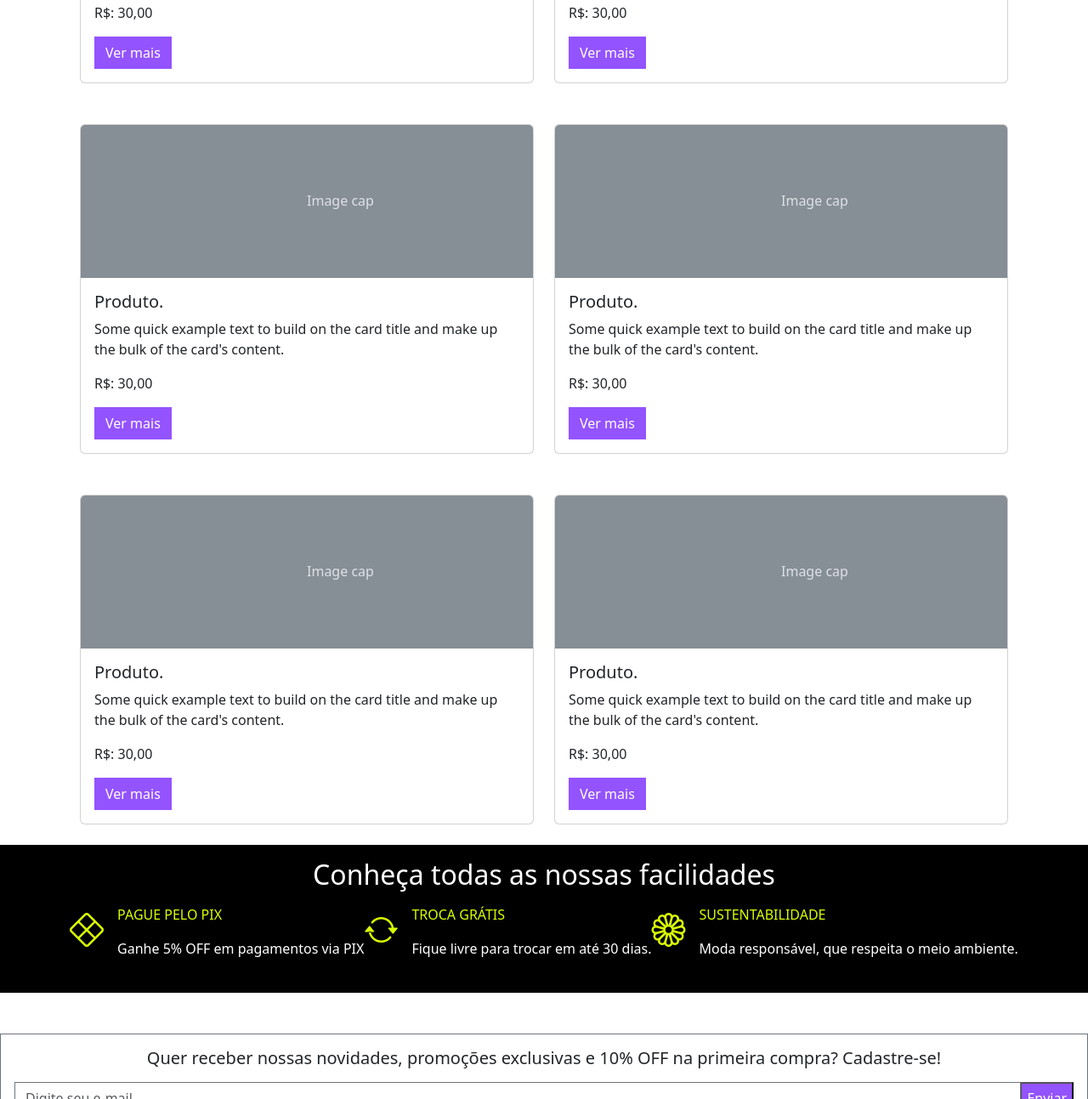
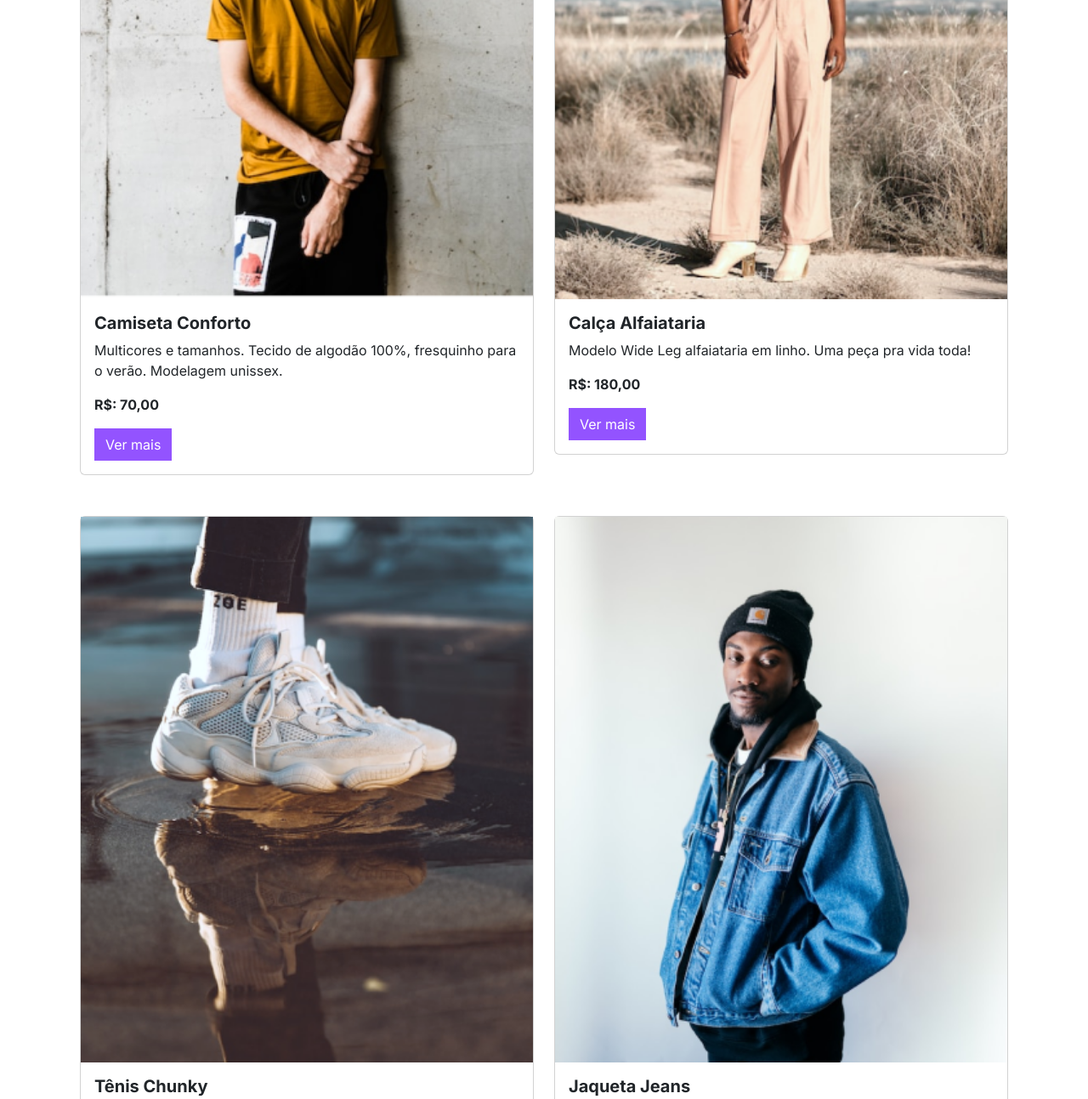
Before and after one commit to pedrxssss/meteora, a plain HTML site: page index.html in a window 1280 px wide. Shown: the part 1807-3100 px from the top of the page at 85% size. Drawn offline with nearby package versions, Linux system fonts and the light colour scheme.

Commit message:
Conclusão de imagens.

```diff
--- a/index.html
+++ b/index.html
@@ -9,6 +9,9 @@
     <link rel="stylesheet" href="https://cdn.jsdelivr.net/npm/bootstrap-icons@1.11.1/font/bootstrap-icons.css">
     <link rel="stylesheet" href="style.css">
     <link rel="shortcut icon" href="assets/favicon.png" type="image/x-icon">
+    <link rel="preconnect" href="https://fonts.googleapis.com">
+    <link rel="preconnect" href="https://fonts.gstatic.com" crossorigin>
+    <link href="https://fonts.googleapis.com/css2?family=Inter:wght@400;600;700&display=swap" rel="stylesheet">
     <title>Meteora</title>
 </head>
 
@@ -316,20 +319,21 @@
             <div class="col-12 col-md-6 col-xxl-4 pb-4">
 
                 <div class="card">
-                    <svg class="bd-placeholder-img card-img-top" width="100%" height="180"
-                        xmlns="http://www.w3.org/2000/svg" role="img" aria-label="Placeholder: Image cap"
-                        preserveAspectRatio="xMidYMid slice" focusable="false">
-                        <title>Placeholder</title>
-                        <rect width="100%" height="100%" fill="#868e96"></rect>
-                        <text x="50%" y="50%" fill="#dee2e6" dy=".3em">Image cap</text>
-                    </svg>
+                    <!-- Produto 1 -->
+                    <!-- Camiseta Conforto -->
+
+                    <!-- Mobile -->
+                    <img src="assets/Mobile/produtos/camiseta.png" alt="#" class="d-md-none d-xl-none">
+                    <!-- Tablet -->
+                    <img src="assets/Tablet/produtos/camiseta.png" alt="#" class="d-none d-md-block d-xl-none">
+                    <!-- Desktop -->
+                    <img src="assets/Desktop/produtos/camiseta.png" alt="#" class="d-none d-xl-block">
                     <div class="card-body">
-                        <h5 class="card-title">Produto.</h5>
+                        <h5 class="card-title tituloProduto">Camiseta Conforto</h5>
                         <p class="card-text">
-                            Some quick example text to build on the card title and make up the
-                            bulk of the card's content.
+                            Multicores e tamanhos. Tecido de algodão 100%, fresquinho para o verão. Modelagem unissex.
                         </p>
-                        <p>R$: 30,00</p>
+                        <p class="valor-produto">R$: 70,00</p>
                         <a href="#" class="btn rounded-0 btPurple">Ver mais</a>
                     </div>
                 </div>
@@ -337,21 +341,23 @@
 
             <!-- Card 2 -->
             <div class="col-12 col-md-6 col-xxl-4 pb-4">
+
                 <div class="card">
-                    <svg class="bd-placeholder-img card-img-top" width="100%" height="180"
-                        xmlns="http://www.w3.org/2000/svg" role="img" aria-label="Placeholder: Image cap"
-                        preserveAspectRatio="xMidYMid slice" focusable="false">
-                        <title>Placeholder</title>
-                        <rect width="100%" height="100%" fill="#868e96"></rect>
-                        <text x="50%" y="50%" fill="#dee2e6" dy=".3em">Image cap</text>
-                    </svg>
+                    <!-- Produto 2 -->
+                    <!-- Calça Alfaiataria -->
+
+                    <!-- Mobile -->
+                    <img src="assets/Mobile/produtos/calca.png" alt="#" class="d-md-none d-xl-none">
+                    <!-- Tablet -->
+                    <img src="assets/Tablet/produtos/calca.png" alt="#" class="d-none d-md-block d-xl-none">
+                    <!-- Desktop -->
+                    <img src="assets/Desktop/produtos/calca.png" alt="#" class="d-none d-xl-block">
                     <div class="card-body">
-                        <h5 class="card-title">Produto.</h5>
+                        <h5 class="card-title tituloProduto">Calça Alfaiataria</h5>
                         <p class="card-text">
-                            Some quick example text to build on the card title and make up the
-                            bulk of the card's content.
+                            Modelo Wide Leg alfaiataria em linho. Uma peça pra vida toda!
                         </p>
-                        <p>R$: 30,00</p>
+                        <p class="valor-produto">R$: 180,00</p>
                         <a href="#" class="btn rounded-0 btPurple">Ver mais</a>
                     </div>
                 </div>
@@ -359,21 +365,23 @@
 
             <!-- Card 3 -->
             <div class="col-12 col-md-6 col-xxl-4 pb-4">
+
                 <div class="card">
-                    <svg class="bd-placeholder-img card-img-top" width="100%" height="180"
-                        xmlns="http://www.w3.org/2000/svg" role="img" aria-label="Placeholder: Image cap"
-                        preserveAspectRatio="xMidYMid slice" focusable="false">
-                        <title>Placeholder</title>
-                        <rect width="100%" height="100%" fill="#868e96"></rect>
-                        <text x="50%" y="50%" fill="#dee2e6" dy=".3em">Image cap</text>
-                    </svg>
+                    <!-- Produto 3 -->
+                    <!-- Tênis Chunky -->
+
+                    <!-- Mobile -->
+                    <img src="assets/Mobile/produtos/tenis.png" alt="#" class="d-md-none d-xl-none">
+                    <!-- Tablet -->
+                    <img src="assets/Tablet/produtos/tenis.png" alt="#" class="d-none d-md-block d-xl-none">
+                    <!-- Desktop -->
+                    <img src="assets/Desktop/produtos/tenis.png" alt="#" class="d-none d-xl-block">
                     <div class="card-body">
-                        <h5 class="card-title">Produto.</h5>
+                        <h5 class="card-title tituloProduto">Tênis Chunky</h5>
                         <p class="card-text">
-                            Some quick example text to build on the card title and make up the
-                            bulk of the card's content.
+                            Snicker casual com solado mais alto e modelagem robusta. Modelo unissex.
                         </p>
-                        <p>R$: 30,00</p>
+                        <p class="valor-produto">R$: 250,00</p>
                         <a href="#" class="btn rounded-0 btPurple">Ver mais</a>
                     </div>
                 </div>
@@ -381,21 +389,23 @@
 
             <!-- Card 4 -->
             <div class="col-12 col-md-6 col-xxl-4 pb-4">
+
                 <div class="card">
-                    <svg class="bd-placeholder-img card-img-top" width="100%" height="180"
-                        xmlns="http://www.w3.org/2000/svg" role="img" aria-label="Placeholder: Image cap"
-                        preserveAspectRatio="xMidYMid slice" focusable="false">
-                        <title>Placeholder</title>
-                        <rect width="100%" height="100%" fill="#868e96"></rect>
-                        <text x="50%" y="50%" fill="#dee2e6" dy=".3em">Image cap</text>
-                    </svg>
+                    <!-- Produto 4 -->
+                    <!-- Jaqueta Jeans -->
+
+                    <!-- Mobile -->
+                    <img src="assets/Mobile/produtos/jaqueta-jeans.png" alt="#" class="d-md-none d-xl-none">
+                    <!-- Tablet -->
+                    <img src="assets/Tablet/produtos/jaqueta-jeans.png" alt="#" class="d-none d-md-block d-xl-none">
+                    <!-- Desktop -->
+                    <img src="assets/Desktop/produtos/jaqueta-jeans.png" alt="#" class="d-none d-xl-block">
                     <div class="card-body">
-                        <h5 class="card-title">Produto.</h5>
+                        <h5 class="card-title tituloProduto">Jaqueta Jeans</h5>
                         <p class="card-text">
-                            Some quick example text to build on the card title and make up the
-                            bulk of the card's content.
+                            Modelo unissex oversized com gola de camurça. Atemporal e autêntica!
                         </p>
-                        <p>R$: 30,00</p>
+                        <p class="valor-produto">R$: 150,00</p>
                         <a href="#" class="btn rounded-0 btPurple">Ver mais</a>
                     </div>
                 </div>
@@ -403,21 +413,23 @@
 
             <!-- Card 5 -->
             <div class="col-12 col-md-6 col-xxl-4 pb-4">
+
                 <div class="card">
-                    <svg class="bd-placeholder-img card-img-top" width="100%" height="180"
-                        xmlns="http://www.w3.org/2000/svg" role="img" aria-label="Placeholder: Image cap"
-                        preserveAspectRatio="xMidYMid slice" focusable="false">
-                        <title>Placeholder</title>
-                        <rect width="100%" height="100%" fill="#868e96"></rect>
-                        <text x="50%" y="50%" fill="#dee2e6" dy=".3em">Image cap</text>
-                    </svg>
+                    <!-- Produto 5 -->
+                    <!-- Óculos Redondo -->
+
+                    <!-- Mobile -->
+                    <img src="assets/Mobile/produtos/oculos.png" alt="#" class="d-md-none d-xl-none">
+                    <!-- Tablet -->
+                    <img src="assets/Tablet/produtos/oculos.png" alt="#" class="d-none d-md-block d-xl-none">
+                    <!-- Desktop -->
+                    <img src="assets/Desktop/produtos/oculos.png" alt="#" class="d-none d-xl-block">
                     <div class="card-body">
-                        <h5 class="card-title">Produto.</h5>
+                        <h5 class="card-title tituloProduto">Óculos Redondo</h5>
                         <p class="card-text">
-                            Some quick example text to build on the card title and make up the
-                            bulk of the card's content.
+                            Armação metálica em grafite com lentes arredondadas. Sem erro!
                         </p>
-                        <p>R$: 30,00</p>
+                        <p class="valor-produto">R$: 120,00</p>
                         <a href="#" class="btn rounded-0 btPurple">Ver mais</a>
                     </div>
                 </div>
@@ -425,21 +437,23 @@
 
             <!-- Card 6 -->
             <div class="col-12 col-md-6 col-xxl-4 pb-4">
+
                 <div class="card">
-                    <svg class="bd-placeholder-img card-img-top" width="100%" height="180"
-                        xmlns="http://www.w3.org/2000/svg" role="img" aria-label="Placeholder: Image cap"
-                        preserveAspectRatio="xMidYMid slice" focusable="false">
-                        <title>Placeholder</title>
-                        <rect width="100%" height="100%" fill="#868e96"></rect>
-                        <text x="50%" y="50%" fill="#dee2e6" dy=".3em">Image cap</text>
-                    </svg>
+                    <!-- Produto 6 -->
+                    <!-- Bolsa coringa -->
+
+                    <!-- Mobile -->
+                    <img src="assets/Mobile/produtos/bolsa.png" alt="#" class="d-md-none d-xl-none">
+                    <!-- Tablet -->
+                    <img src="assets/Tablet/produtos/bolsa.png" alt="#" class="d-none d-md-block d-xl-none">
+                    <!-- Desktop -->
+                    <img src="assets/Desktop/produtos/bolsa.png" alt="#" class="d-none d-xl-block">
                     <div class="card-body">
-                        <h5 class="card-title">Produto.</h5>
+                        <h5 class="card-title tituloProduto">Bolsa coringa</h5>
                         <p class="card-text">
-                            Some quick example text to build on the card title and make up the
-                            bulk of the card's content.
+                            Bolsa camel em couro sintético de alta duração. Ideal para acompanhar você por uma vida!
                         </p>
-                        <p>R$: 30,00</p>
+                        <p class="valor-produto">R$: 120,00</p>
                         <a href="#" class="btn rounded-0 btPurple">Ver mais</a>
                     </div>
                 </div>
--- a/style.css
+++ b/style.css
@@ -1,15 +1,36 @@
+/* Variáveis */
+:root {
+    /* Fonte */
+    --fonte: 'Inter', sans-serif;
+    /* Cores de fundo e da fonte */
+    --roxo: #9353FF;
+    --branco: #FFFFFF;
+}
+
+/* Body */
+body {
+    font-family: var(--fonte);
+}
+
+/* Valor dos produtos da seção "Produtos que estão bombando */
+.valor-produto, .tituloProduto {
+    font-weight: 700;
+}
+
+/* Botão roxo da seção "Produtos que estão bombando" e "Formulário" */
 .btPurple {
-    color: white;
-    background-color: #9353FF;
+    color: var(--branco);
+    background-color: var(--roxo);
 }
 
 .btPurple:hover {
-    color: #9353FF;
-    background-color: white;
+    color: var(--roxo);
+    background-color: var(--branco);
     transition: .3s;
-    border: 1px solid #9353FF;
+    border: 1px solid var(--roxo);
 }
 
+/* Cor dos ícones da seção "Conheça todas as nossas facilidades" */
 .verde-limao {
     color: #DAFF01;
 }
```
